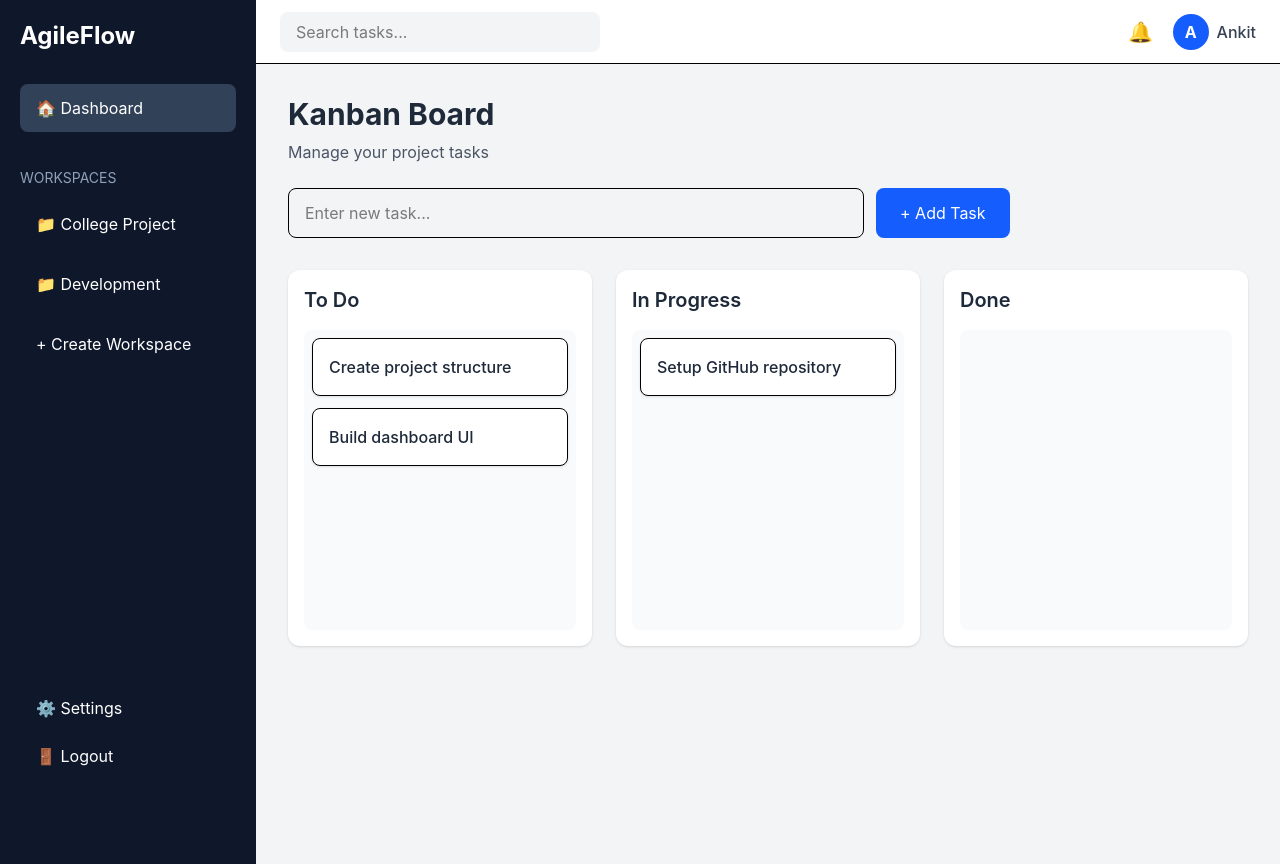
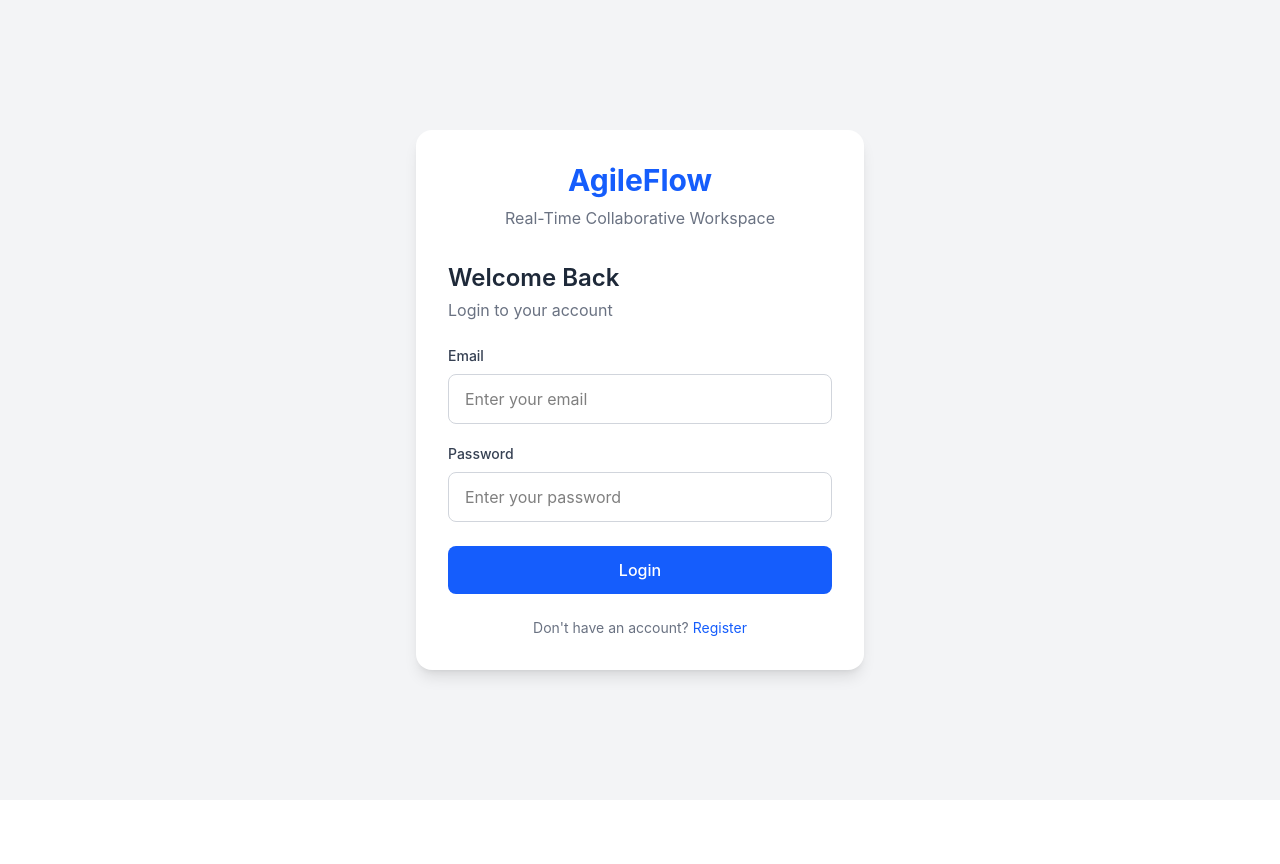
Before and after one commit to Ankit1233999/Agile-management-tool, a React app: page / in a window 1280 px wide. After the commit the page ends 800 px from the top, so only its background shows below. Built offline with nearby package versions, Linux system fonts and the light colour scheme; no server answers; the HTML template or start-up script is replaced by a standard one.

Commit message:
update and create the login and register pages

```diff
--- a/src/App.jsx
+++ b/src/App.jsx
@@ -1,8 +1,31 @@
+import { useState } from "react";
 import Sidebar from "./components/Sidebar";
 import Navbar from "./components/Navbar";
 import KanbanBoard from "./pages/KanbanBoard";
+import Login from "./pages/Login";
+import Register from "./pages/Register";
 
 function App() {
+  const [page, setPage] = useState("login");
+  const [isLoggedIn, setIsLoggedIn] = useState(false);
+
+  if (!isLoggedIn) {
+    if (page === "register") {
+      return (
+        <Register
+          onRegister={() => setPage("login")}
+        />
+      );
+    }
+
+    return (
+      <Login
+        onLogin={() => setIsLoggedIn(true)}
+        onRegister={() => setPage("register")}
+      />
+    );
+  }
+
   return (
     <div className="flex min-h-screen bg-gray-100">
       <Sidebar />
--- /dev/null
+++ b/src/pages/Login.jsx
@@ -0,0 +1,100 @@
+import { useState } from "react";
+
+function Login() {
+  const [email, setEmail] = useState("");
+  const [password, setPassword] = useState("");
+
+  const handleLogin = (e) => {
+    e.preventDefault();
+
+    console.log("Email:", email);
+    console.log("Password:", password);
+
+    alert("Login button clicked");
+  };
+
+  return (
+    <div className="min-h-screen bg-gray-100 flex items-center justify-center px-4">
+      <div className="w-full max-w-md bg-white rounded-2xl shadow-lg p-8">
+
+        {/* Logo / Project Name */}
+        <div className="text-center mb-8">
+          <h1 className="text-3xl font-bold text-blue-600">
+            AgileFlow
+          </h1>
+
+          <p className="text-gray-500 mt-2">
+            Real-Time Collaborative Workspace
+          </p>
+        </div>
+
+        {/* Login Title */}
+        <div className="mb-6">
+          <h2 className="text-2xl font-semibold text-gray-800">
+            Welcome Back
+          </h2>
+
+          <p className="text-gray-500 mt-1">
+            Login to your account
+          </p>
+        </div>
+
+        {/* Login Form */}
+        <form onSubmit={handleLogin}>
+
+          {/* Email */}
+          <div className="mb-5">
+            <label className="block text-sm font-medium text-gray-700 mb-2">
+              Email
+            </label>
+
+            <input
+              type="email"
+              value={email}
+              onChange={(e) => setEmail(e.target.value)}
+              placeholder="Enter your email"
+              required
+              className="w-full px-4 py-3 border border-gray-300 rounded-lg outline-none focus:ring-2 focus:ring-blue-500"
+            />
+          </div>
+
+          {/* Password */}
+          <div className="mb-6">
+            <label className="block text-sm font-medium text-gray-700 mb-2">
+              Password
+            </label>
+
+            <input
+              type="password"
+              value={password}
+              onChange={(e) => setPassword(e.target.value)}
+              placeholder="Enter your password"
+              required
+              className="w-full px-4 py-3 border border-gray-300 rounded-lg outline-none focus:ring-2 focus:ring-blue-500"
+            />
+          </div>
+
+          {/* Login Button */}
+          <button
+            type="submit"
+            className="w-full bg-blue-600 text-white py-3 rounded-lg font-medium hover:bg-blue-700 transition"
+          >
+            Login
+          </button>
+
+        </form>
+
+        {/* Register */}
+        <p className="text-center text-sm text-gray-500 mt-6">
+          Don't have an account?{" "}
+          <span className="text-blue-600 cursor-pointer hover:underline">
+            Register
+          </span>
+        </p>
+
+      </div>
+    </div>
+  );
+}
+
+export default Login;
--- /dev/null
+++ b/src/pages/Register.jsx
@@ -0,0 +1,133 @@
+import { useState } from "react";
+
+function Register({ onRegister }) {
+  const [name, setName] = useState("");
+  const [email, setEmail] = useState("");
+  const [password, setPassword] = useState("");
+  const [confirmPassword, setConfirmPassword] = useState("");
+
+  const handleRegister = (e) => {
+    e.preventDefault();
+
+    if (password !== confirmPassword) {
+      alert("Passwords do not match");
+      return;
+    }
+
+    console.log("Name:", name);
+    console.log("Email:", email);
+    console.log("Password:", password);
+
+    alert("Registration successful");
+
+    if (onRegister) {
+      onRegister();
+    }
+  };
+
+  return (
+    <div className="min-h-screen bg-gray-100 flex items-center justify-center px-4">
+      <div className="w-full max-w-md bg-white rounded-2xl shadow-lg p-8">
+
+        <div className="text-center mb-8">
+          <h1 className="text-3xl font-bold text-blue-600">
+            AgileFlow
+          </h1>
+
+          <p className="text-gray-500 mt-2">
+            Create your account
+          </p>
+        </div>
+
+        <h2 className="text-2xl font-semibold text-gray-800 mb-6">
+          Register
+        </h2>
+
+        <form onSubmit={handleRegister}>
+
+          {/* Name */}
+          <div className="mb-4">
+            <label className="block text-sm font-medium text-gray-700 mb-2">
+              Full Name
+            </label>
+
+            <input
+              type="text"
+              value={name}
+              onChange={(e) => setName(e.target.value)}
+              placeholder="Enter your name"
+              required
+              className="w-full px-4 py-3 border border-gray-300 rounded-lg outline-none focus:ring-2 focus:ring-blue-500"
+            />
+          </div>
+
+          {/* Email */}
+          <div className="mb-4">
+            <label className="block text-sm font-medium text-gray-700 mb-2">
+              Email
+            </label>
+
+            <input
+              type="email"
+              value={email}
+              onChange={(e) => setEmail(e.target.value)}
+              placeholder="Enter your email"
+              required
+              className="w-full px-4 py-3 border border-gray-300 rounded-lg outline-none focus:ring-2 focus:ring-blue-500"
+            />
+          </div>
+
+          {/* Password */}
+          <div className="mb-4">
+            <label className="block text-sm font-medium text-gray-700 mb-2">
+              Password
+            </label>
+
+            <input
+              type="password"
+              value={password}
+              onChange={(e) => setPassword(e.target.value)}
+              placeholder="Create a password"
+              required
+              className="w-full px-4 py-3 border border-gray-300 rounded-lg outline-none focus:ring-2 focus:ring-blue-500"
+            />
+          </div>
+
+          {/* Confirm Password */}
+          <div className="mb-6">
+            <label className="block text-sm font-medium text-gray-700 mb-2">
+              Confirm Password
+            </label>
+
+            <input
+              type="password"
+              value={confirmPassword}
+              onChange={(e) => setConfirmPassword(e.target.value)}
+              placeholder="Confirm your password"
+              required
+              className="w-full px-4 py-3 border border-gray-300 rounded-lg outline-none focus:ring-2 focus:ring-blue-500"
+            />
+          </div>
+
+          <button
+            type="submit"
+            className="w-full bg-blue-600 text-white py-3 rounded-lg font-medium hover:bg-blue-700 transition"
+          >
+            Create Account
+          </button>
+
+        </form>
+
+        <p className="text-center text-sm text-gray-500 mt-6">
+          Already have an account?{" "}
+          <span className="text-blue-600 cursor-pointer hover:underline">
+            Login
+          </span>
+        </p>
+
+      </div>
+    </div>
+  );
+}
+
+export default Register;
```
